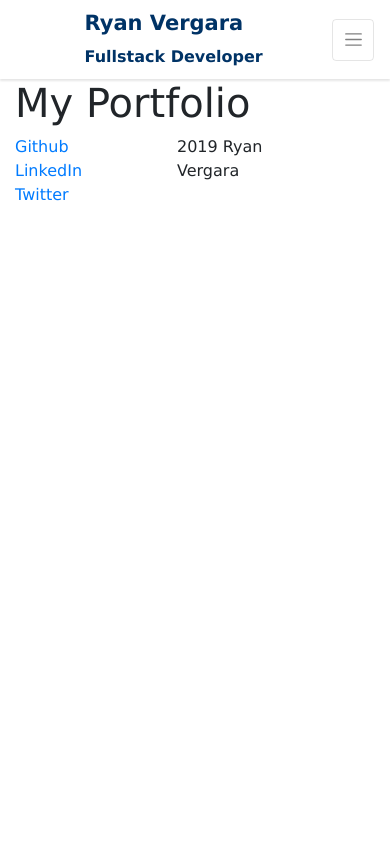
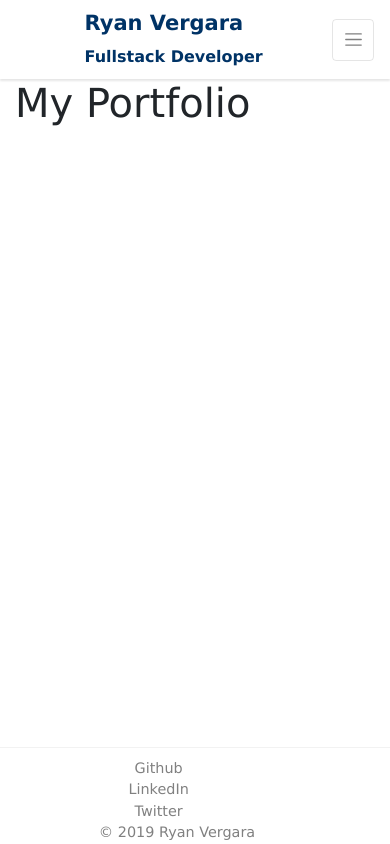
Before and after one commit to rvvergara/my-portfolio, a Next.js app: page / in a window 390 px wide. Built offline with nearby package versions, Linux system fonts and the light colour scheme.

Commit message:
Set Footer styling

```diff
--- a/components/Layout/Footer.js
+++ b/components/Layout/Footer.js
@@ -20,7 +20,7 @@ const Footer = () => (
           </Row>
         </Col>
         <Col className="copyright">
-          2019 Ryan Vergara
+          &copy; 2019 Ryan Vergara
         </Col>
       </Row>
     </Container>
--- /dev/null
+++ b/scss/components/Layout/_footer.scss
@@ -0,0 +1,60 @@
+.main-footer {
+  bottom: 0;
+  box-shadow: 0px -0.5px 1px 1px rgba(0, 0, 0, 0.1);
+  min-height: 40px;
+  padding-top: 10px;
+  position: absolute;
+  width: 100%;
+
+
+  .container>.row {
+    margin: 0;
+    display: flex;
+    justify-content: space-between;
+  }
+
+  .social-links.col .row {
+    display: flex;
+  }
+
+  .social-link-item.col {
+    padding: 0;
+    text-align: center;
+  }
+
+  * {
+    color: gray;
+    font-size: $xsmall;
+  }
+
+  a {
+    &:hover {
+      color: gray;
+    }
+  }
+}
+
+.copyright.col {
+  text-align: right;
+}
+
+@media screen and (max-width: 767px) {
+  .social-links.col {
+    margin: 0 auto;
+    max-width: 30%;
+
+    .row {
+      flex-direction: column;
+    }
+  }
+
+  .main-footer .container>.row {
+    flex-direction: column;
+  }
+
+  .copyright.col {
+    margin: 0 auto;
+    max-width: 100%;
+    text-align: center;
+  }
+}
--- a/scss/components/Layout/_layout.scss
+++ b/scss/components/Layout/_layout.scss
@@ -1,4 +1,5 @@
 @import './header';
+@import './footer';
 
 .bg-light {
   background: $white !important;
```
